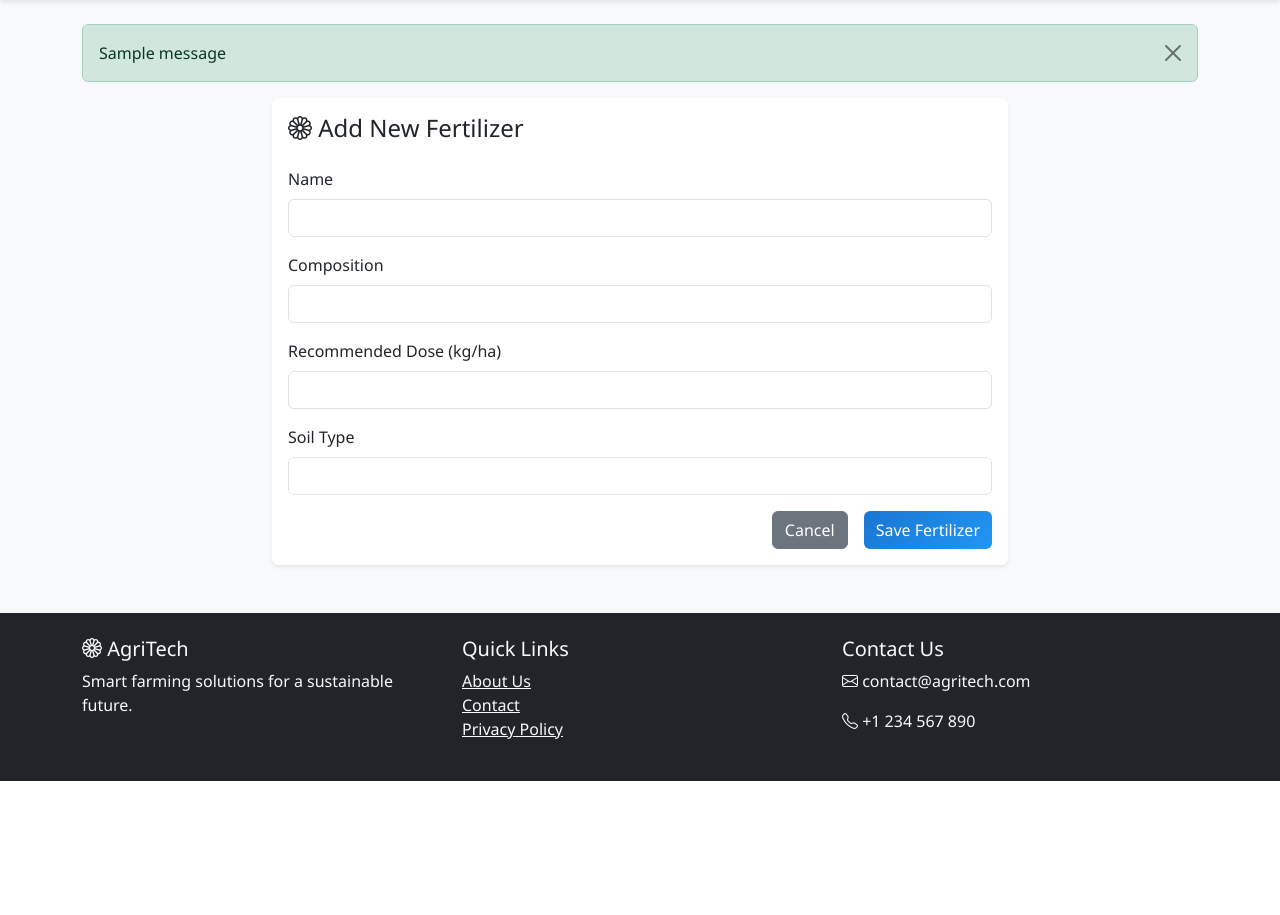
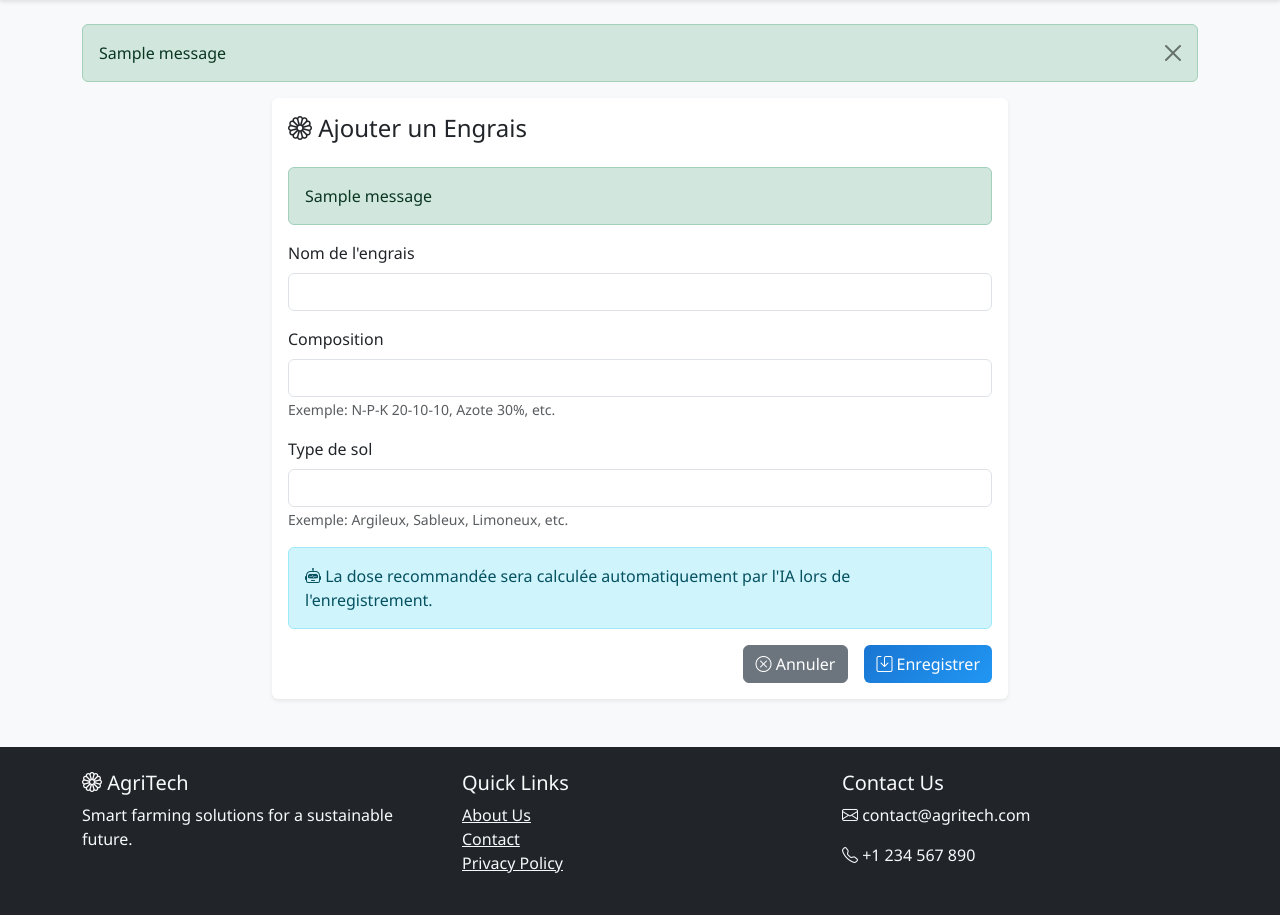
Before and after one commit to Haythem148/AgriTechDjangoApp, a Django app: page /engrais/engrais/create/ in a window 1280 px wide. Shown: the part 56-971 px from the top of the page. Before the commit the page ends 837 px from the top, so only its background shows below. Run offline with Django 5.2, Linux system fonts and the light colour scheme; tables that the repository leaves empty hold one stand-in row (values such as "Sample post"); one stand-in notice (Sample message) is shown.

Commit message:
recommandation dose

```diff
--- a/gestionEngrais/forms.py
+++ b/gestionEngrais/forms.py
@@ -1,12 +1,133 @@
 from django import forms
-from .models import Engrais, ApplicationEngrais
+from .models import Engrais,ApplicationEngrais
+from huggingface_hub import InferenceClient
+import requests
+import re
 
 class EngraisForm(forms.ModelForm):
     class Meta:
         model = Engrais
-        fields = ['nom', 'composition', 'recommandation_dose', 'type_sol']
+        fields = ['nom', 'composition', 'type_sol']
+        widgets = {
+            'nom': forms.TextInput(attrs={'class': 'form-control'}),
+            'composition': forms.TextInput(attrs={'class': 'form-control'}),
+            'type_sol': forms.TextInput(attrs={'class': 'form-control'}),
+        }
+
+    def get_ia_recommendation(self, nom, composition, type_sol):
+        try:
+            GROQ_API_KEY = "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"
+            headers = {
+                "Authorization": f"Bearer {GROQ_API_KEY}",
+                "Content-Type": "application/json"
+            }
+
+            prompt = f"""En tant qu'expert en agronomie, analysez ces informations:
+            Nom de l'engrais: {nom}
+            Composition: {composition}
+            Type de sol: {type_sol}
+
+            Donnez uniquement la dose recommandée en kg/ha sous forme d'un nombre, sans texte supplémentaire."""
+
+            response = requests.post(
+                "https://api.groq.com/openai/v1/chat/completions",
+                headers=headers,
+                json={
+                    "model": "mixtral-8x7b-32768",
+                    "messages": [{"role": "user", "content": prompt}],
+                    "temperature": 0.1,
+                    "max_tokens": 10
+                }
+            )
+
+            if response.status_code == 200:
+                result = response.json()
+                text_response = result['choices'][0]['message']['content']
+                numbers = re.findall(r'\d+(?:\.\d+)?', text_response)
+                if numbers:
+                    return float(numbers[0])
+
+            return self.calculate_fallback_dose(composition, type_sol)
+
+        except Exception as e:
+            print(f"Erreur API Groq: {str(e)}")
+            return self.calculate_fallback_dose(composition, type_sol)
+
+    def save(self, commit=True):
+        instance = super().save(commit=False)
+
+        # Calculer la dose recommandée avant la sauvegarde
+        try:
+            dose = self.get_ia_recommendation(
+                instance.nom,
+                instance.composition,
+                instance.type_sol
+            )
+            instance.recommandation_dose = dose
+        except Exception as e:
+            instance.recommandation_dose = self.calculate_fallback_dose(
+                instance.composition,
+                instance.type_sol
+            )
+
+        if commit:
+            instance.save()
+        return instance
+
+    def calculate_fallback_dose(self, composition, type_sol):
+        """Méthode de secours si l'API échoue"""
+        base_dose = 100.0
+
+        composition = composition.lower()
+        if "azote" in composition or "n" in composition:
+            base_dose *= 1.2
+        if "phosphore" in composition or "p" in composition:
+            base_dose *= 1.1
+
+        type_sol = type_sol.lower()
+        if "argileux" in type_sol:
+            base_dose *= 0.9
+        elif "sableux" in type_sol:
+            base_dose *= 1.1
+
+        return round(base_dose, 2)
+
+    def clean_composition(self):
+        composition = self.cleaned_data.get('composition')
+        if not any(x in composition.lower() for x in ['n-p-k', 'azote', 'phosphore', 'potassium']):
+            raise forms.ValidationError("La composition doit contenir au moins un des éléments N-P-K, Azote, Phosphore ou Potassium")
+        return composition
+
+    def clean_type_sol(self):
+        type_sol = self.cleaned_data.get('type_sol')
+        if not any(x in type_sol.lower() for x in ['argileux', 'sableux', 'limoneux']):
+            raise forms.ValidationError("Le type de sol doit être Argileux, Sableux ou Limoneux")
+        return type_sol
 
 class ApplicationEngraisForm(forms.ModelForm):
     class Meta:
         model = ApplicationEngrais
         fields = ['engrais', 'date', 'quantite', 'ia']
+        widgets = {
+            'engrais': forms.Select(attrs={'class': 'form-control'}),
+            'date': forms.DateInput(attrs={
+                'class': 'form-control',
+                'type': 'date'
+            }),
+            'quantite': forms.NumberInput(attrs={
+                'class': 'form-control',
+                'min': '0',
+                'step': '0.1'
+            }),
+            'ia': forms.Textarea(attrs={
+                'class': 'form-control',
+                'rows': 3,
+                'placeholder': 'Notes sur l\'optimisation IA...'
+            })
+        }
+
+    def clean_quantite(self):
+        quantite = self.cleaned_data.get('quantite')
+        if quantite and quantite < 0:
+            raise forms.ValidationError("La quantité ne peut pas être négative.")
+        return quantite
--- a/gestionEngrais/models.py
+++ b/gestionEngrais/models.py
@@ -4,7 +4,10 @@
 class Engrais(models.Model):
     nom = models.CharField(max_length=255)
     composition = models.CharField(max_length=255)
-    recommandation_dose = models.FloatField(validators=[MinValueValidator(0.0)])
+    recommandation_dose = models.FloatField(
+        validators=[MinValueValidator(0.0)],
+        default=100.0  # Valeur par défaut
+    )
     type_sol = models.CharField(max_length=100)
 
     class Meta:
--- a/gestionEngrais/templates/gestionEngrais/engrais_form.html
+++ b/gestionEngrais/templates/gestionEngrais/engrais_form.html
@@ -1,6 +1,6 @@
 {% extends 'gestionEngrais/base.html' %}
 
-{% block title %}{% if form.instance.pk %}Edit{% else %}Add New{% endif %} Fertilizer{% endblock %}
+{% block title %}{% if form.instance.pk %}Modifier{% else %}Ajouter{% endif %} un Engrais{% endblock %}
 
 {% block content %}
 <div class="row justify-content-center">
@@ -9,41 +9,64 @@
             <div class="card-body">
                 <h4 class="card-title mb-4">
                     <i class="bi bi-flower1"></i>
-                    {% if form.instance.pk %}Edit{% else %}Add New{% endif %} Fertilizer
+                    {% if form.instance.pk %}Modifier{% else %}Ajouter{% endif %} un Engrais
                 </h4>
+
+                {% if messages %}
+                    {% for message in messages %}
+                        <div class="alert alert-{{ message.tags }}">
+                            {{ message }}
+                        </div>
+                    {% endfor %}
+                {% endif %}
+
                 <form method="post" novalidate>
                     {% csrf_token %}
+                    {{ form.recommandation_dose.as_hidden }}
+
                     <div class="mb-3">
-                        <label for="{{ form.nom.id_for_label }}" class="form-label">Name</label>
+                        <label for="{{ form.nom.id_for_label }}" class="form-label">Nom de l'engrais</label>
                         {{ form.nom.errors }}
-                        <input type="text" name="{{ form.nom.name }}"
-                               class="form-control {% if form.nom.errors %}is-invalid{% endif %}"
-                               value="{{ form.nom.value|default:'' }}">
+                        {{ form.nom }}
                     </div>
+
                     <div class="mb-3">
                         <label for="{{ form.composition.id_for_label }}" class="form-label">Composition</label>
                         {{ form.composition.errors }}
-                        <input type="text" name="{{ form.composition.name }}"
-                               class="form-control {% if form.composition.errors %}is-invalid{% endif %}"
-                               value="{{ form.composition.value|default:'' }}">
+                        {{ form.composition }}
+                        <small class="form-text text-muted">
+                            Exemple: N-P-K 20-10-10, Azote 30%, etc.
+                        </small>
                     </div>
+
                     <div class="mb-3">
-                        <label for="{{ form.recommandation_dose.id_for_label }}" class="form-label">Recommended Dose (kg/ha)</label>
-                        {{ form.recommandation_dose.errors }}
-                        <input type="number" step="0.01" name="{{ form.recommandation_dose.name }}"
-                               class="form-control {% if form.recommandation_dose.errors %}is-invalid{% endif %}"
-                               value="{{ form.recommandation_dose.value|default:'' }}">
+                        <label for="{{ form.type_sol.id_for_label }}" class="form-label">Type de sol</label>
+                        {{ form.type_sol.errors }}
+                        {{ form.type_sol }}
+                        <small class="form-text text-muted">
+                            Exemple: Argileux, Sableux, Limoneux, etc.
+                        </small>
                     </div>
+
                     <div class="mb-3">
-                        <label for="{{ form.type_sol.id_for_label }}" class="form-label">Soil Type</label>
-                        {{ form.type_sol.errors }}
-                        <input type="text" name="{{ form.type_sol.name }}"
-                               class="form-control {% if form.type_sol.errors %}is-invalid{% endif %}"
-                               value="{{ form.type_sol.value|default:'' }}">
+                        <div class="alert alert-info" role="alert">
+                            <i class="bi bi-robot"></i>
+                            <span id="dose-status">La dose recommandée sera calculée automatiquement par l'IA lors de l'enregistrement.</span>
+                        </div>
+                        <div id="ia-analysis" class="alert alert-success d-none">
+                            <i class="bi bi-graph-up"></i>
+                            <pre id="ia-message" class="mb-0"></pre>
+                        </div>
                     </div>
+
                     <div class="d-grid gap-2 d-md-flex justify-content-md-end">
-                        <a href="{% url 'gestionEngrais:engrais-list' %}" class="btn btn-secondary me-md-2">Cancel</a>
-                        <button type="submit" class="btn btn-primary">Save Fertilizer</button>
+                        <a href="{% url 'gestionEngrais:engrais-list' %}" class="btn btn-secondary me-md-2">
+                            <i class="bi bi-x-circle"></i> Annuler
+                        </a>
+                        <button type="submit" class="btn btn-primary">
+                            <i class="bi bi-save"></i>
+                            {% if form.instance.pk %}Modifier{% else %}Enregistrer{% endif %}
+                        </button>
                     </div>
                 </form>
             </div>
@@ -51,3 +74,56 @@
     </div>
 </div>
 {% endblock %}
+
+{% block extra_js %}
+<script>
+document.addEventListener('DOMContentLoaded', function() {
+    const nomInput = document.getElementById('{{ form.nom.id_for_label }}');
+    const compositionInput = document.getElementById('{{ form.composition.id_for_label }}');
+    const typeSolInput = document.getElementById('{{ form.type_sol.id_for_label }}');
+    const doseInput = document.getElementById('recommandation_dose');
+
+    async function updateDoseRecommandee() {
+        if (nomInput.value && compositionInput.value && typeSolInput.value) {
+            const statusElement = document.getElementById('dose-status');
+            const iaAnalysis = document.getElementById('ia-analysis');
+            const iaMessage = document.getElementById('ia-message');
+
+            statusElement.innerHTML = '<i class="bi bi-hourglass-split"></i> Analyse en cours...';
+            iaAnalysis.classList.add('d-none');
+
+            const formData = new FormData();
+            formData.append('nom', nomInput.value);
+            formData.append('composition', compositionInput.value);
+            formData.append('type_sol', typeSolInput.value);
+
+            try {
+                const response = await fetch('/engrais/calculate_dose/', {
+                    method: 'POST',
+                    body: formData,
+                    headers: {
+                        'X-CSRFToken': document.querySelector('[name=csrfmiddlewaretoken]').value
+                    }
+                });
+                const data = await response.json();
+                doseInput.value = data.dose;
+                statusElement.innerHTML = `<i class="bi bi-check-circle"></i> Dose recommandée : ${data.dose} kg/ha`;
+
+                if (data.message) {
+                    iaMessage.textContent = data.message;
+                    iaAnalysis.classList.remove('d-none');
+                }
+            } catch (error) {
+                console.error('Erreur:', error);
+                statusElement.innerHTML = '<i class="bi bi-exclamation-triangle"></i> Erreur de calcul, valeur par défaut utilisée';
+                iaAnalysis.classList.add('d-none');
+            }
+        }
+    }
+
+    nomInput.addEventListener('change', updateDoseRecommandee);
+    compositionInput.addEventListener('change', updateDoseRecommandee);
+    typeSolInput.addEventListener('change', updateDoseRecommandee);
+});
+</script>
+{% endblock %}
--- a/gestionEngrais/views.py
+++ b/gestionEngrais/views.py
@@ -3,6 +3,9 @@
 from django.contrib.messages.views import SuccessMessageMixin
 from django.db.models import Sum
 from django.contrib import messages
+from django.http import JsonResponse
+from django.views.decorators.http import require_POST
+import json
 from .models import Engrais, ApplicationEngrais
 from .forms import EngraisForm, ApplicationEngraisForm
 
@@ -69,3 +72,31 @@
     def delete(self, request, *args, **kwargs):  # Add this method to show success message
         messages.success(self.request, self.success_message)
         return super().delete(request, *args, **kwargs)
+
+@require_POST
+def calculate_dose(request):
+    try:
+        nom = request.POST.get('nom')
+        composition = request.POST.get('composition')
+        type_sol = request.POST.get('type_sol')
+
+        if not all([nom, composition, type_sol]):
+            return JsonResponse({
+                'error': 'Tous les champs sont requis',
+                'dose': 100.0  # Valeur par défaut
+            }, status=200)
+
+        form = EngraisForm()
+        dose = form.get_ia_recommendation(nom, composition, type_sol)
+
+        return JsonResponse({
+            'dose': dose,
+            'message': 'Dose calculée avec succès'
+        })
+    except Exception as e:
+        # Utiliser la méthode de secours en cas d'erreur
+        fallback_dose = form.calculate_fallback_dose(composition, type_sol)
+        return JsonResponse({
+            'dose': fallback_dose,
+            'message': 'Calcul de secours utilisé'
+        }, status=200)
--- a/requirements.txt
+++ b/requirements.txt
@@ -22,3 +22,6 @@
 django-widget-tweaks
 django-crispy-forms
 crispy-bootstrap5
+
+requests>=2.31.0
+python-dotenv>=1.0.0
```
Also changed, not shown: gestionEngrais/settings.py (added, +7 -0 lines), gestionEngrais/templates/gestionEngrais/application_engrais_form.html (+34 -17 lines), db.sqlite3, gestionEngrais/migrations/0003_applicationengrais_analyse_sol_and_more.py (added), gestionEngrais/migrations/0004_remove_applicationengrais_ia_and_more.py (added), 1 other file.
